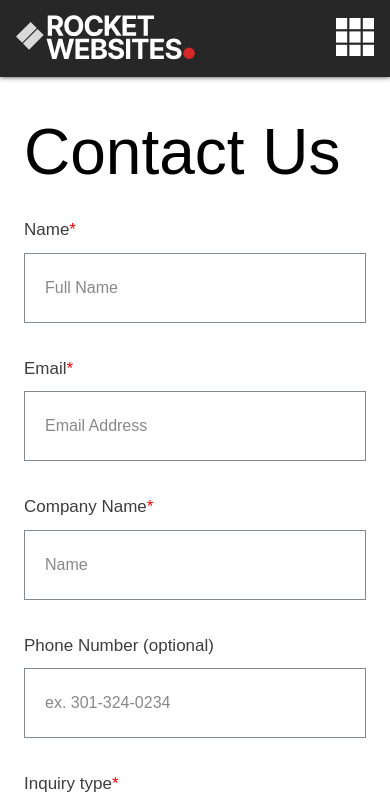
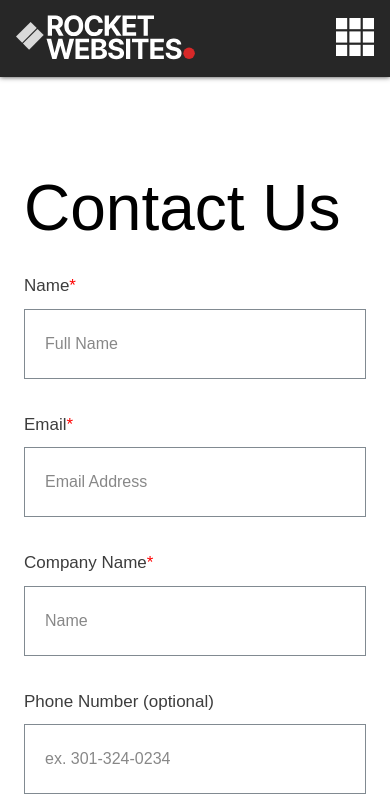
Before and after one commit to will-flores1/marketing-website-theme, a SvelteKit app: page /contact in a window 390 px wide. Shown: the top 806 px of the page. Built offline with nearby package versions, Linux system fonts and the light colour scheme; a web font is replaced by a local one.

Commit message:
Remove console.log

```diff
--- a/src/routes/+layout.svelte
+++ b/src/routes/+layout.svelte
@@ -4,7 +4,7 @@
 	import './styles.css';
 
 	let header: any;
-	$: console.log(header);
+	// $: console.log(header);
 </script>
 
 <svelte:body on:scroll={header} />
--- a/src/routes/+page.svelte
+++ b/src/routes/+page.svelte
@@ -5,7 +5,7 @@
 	import Services from '../components/Services.svelte';
 
 	let y = 0;
-	$: console.log(y * 0.005);
+	// $: console.log(y * 0.005);
 </script>
 
 <svelte:window bind:scrollY={y} />
--- a/src/routes/contact/+page.svelte
+++ b/src/routes/contact/+page.svelte
@@ -16,7 +16,7 @@
 
 	async function reset(event: any) {
 		const formData = new FormData(event.target);
-		console.log([...formData]);
+		// console.log([...formData]);
 		setTimeout(() => {
 			values = { ...valueDefaults };
 		}, 1000);
@@ -249,7 +249,7 @@
 
 	@media screen and (max-width: 992px) {
 		.contact-form {
-			padding: 1.5rem;
+			padding: 5rem 1.5rem 1.5rem 1.5rem;
 		}
 	}
 </style>
```
